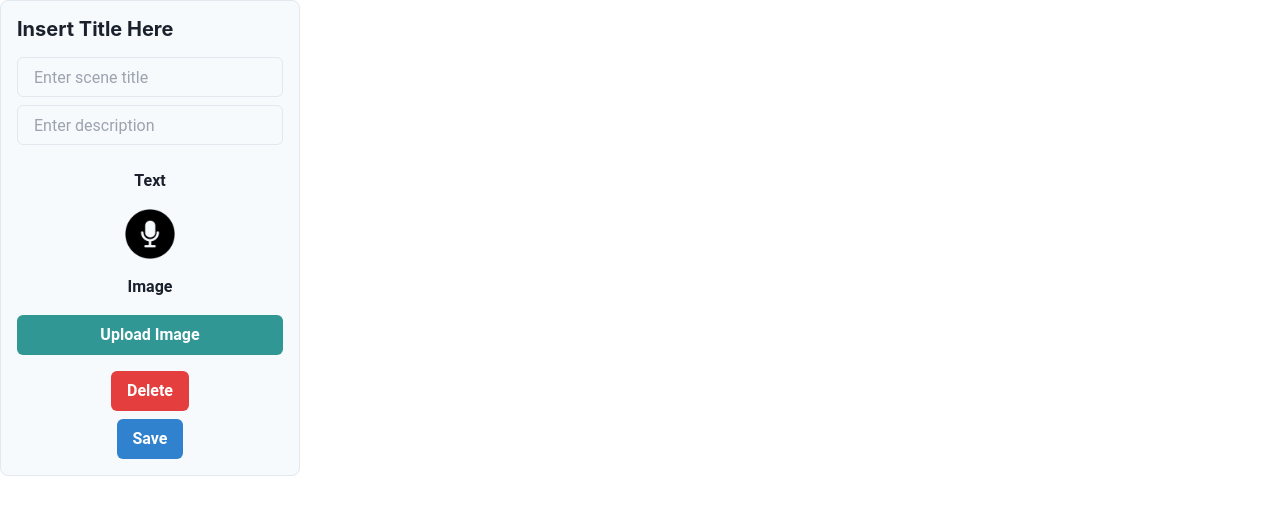
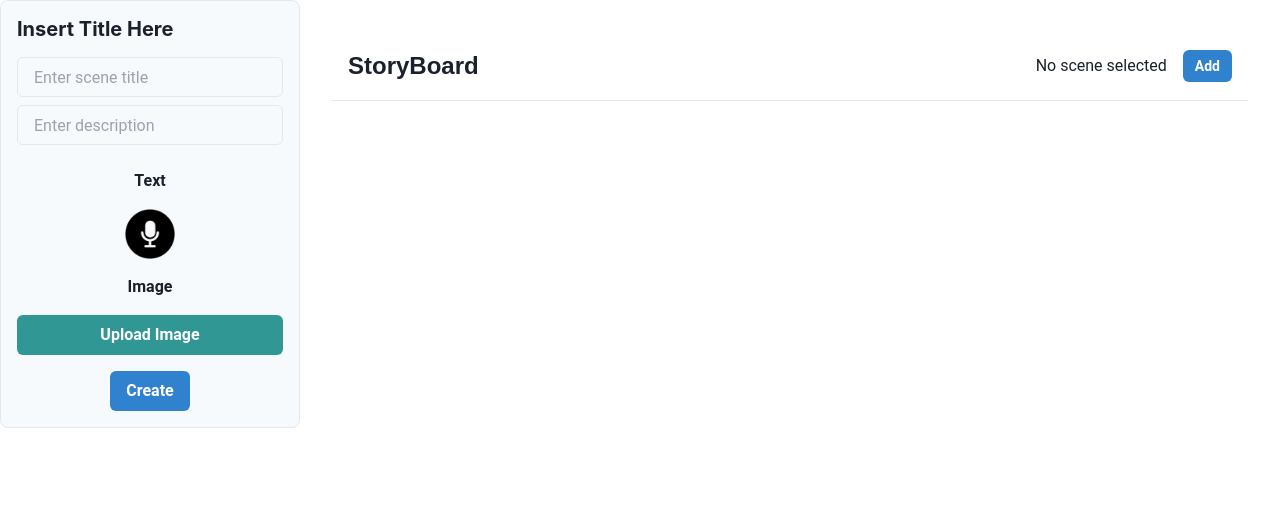
Before and after one commit to Kit-Kat31415926/Storyboard, a React (Create React App) app in the folder storyboard/: page /Home in a window 1280 px wide. Shown: the top 514 px of the page. Built offline with nearby package versions, Linux system fonts and the light colour scheme.

Commit message:
Finished beautiful stuff

```diff
--- a/storyboard/src/components/SideBar.jsx
+++ b/storyboard/src/components/SideBar.jsx
@@ -2,9 +2,10 @@ import React, { useState } from 'react';
 import { Box, Button, Input, Heading, VStack, Text, Image } from '@chakra-ui/react';
 import mic from '../assets/microphone.png';
 
-const SideBar = ({ onAddScene }) => {
-    const [title, setTitle] = useState('');
-    const [description, setDescription] = useState('');
+const SideBar = ({ onAddScene, title, setTitle, description, setDescription, saveCreate }) => {
+    // const [title, setTitle] = useState('');
+    // const [description, setDescription] = useState('');
+
     const handleUpload = () => {
         // Upload logic here
         console.log("Upload Image");
@@ -33,8 +34,10 @@ const SideBar = ({ onAddScene }) => {
                 <Text fontWeight="bold">Image</Text>
                 <Button onClick={handleUpload} colorScheme="teal" w="full">Upload Image</Button>
                 <VStack spacing={2} w="full">
-                    <Button colorScheme="red" onClick={() => console.log("Delete")}>Delete</Button>
-                    <Button colorScheme="blue" onClick={() => onAddScene(title, description)}>Save</Button>
+                    {saveCreate === "Save" && (
+                        <Button colorScheme="red" onClick={() => console.log("Delete")}>Delete</Button>
+                    )}
+                    <Button colorScheme="blue" onClick={() => onAddScene(title, description)}>{saveCreate}</Button>
                 </VStack>
             </VStack>
         </Box>
--- a/storyboard/src/components/TitleBar.jsx
+++ b/storyboard/src/components/TitleBar.jsx
@@ -1,7 +1,25 @@
+// import React from 'react';
+// import { Button, Flex } from '@chakra-ui/react';
+
+// const TitleBar = ({ onCreate, onSave }) => {
+//     return (
+//         <Flex justifyContent="space-between" p={4} bg="gray.200">
+//             <h1>Your Title</h1>
+//             <div>
+//                 <Button onClick={onCreate} colorScheme="teal">Create</Button>
+//                 <Button onClick={onSave} colorScheme="blue">Save</Button>
+//             </div>
+//         </Flex>
+//     );
+// };
+
+// export default TitleBar;
+
 import React from 'react';
 import { Flex, Text, Button } from '@chakra-ui/react';
 
-export const TitleBar = ({ selectedScene, onAddScene }) => (
+export const TitleBar = ({ scenes, selectedSceneIndex, createNewScene }) => {
+  return (
     <Flex
       justifyContent="space-between"
       alignItems="center"
@@ -15,10 +33,10 @@ export const TitleBar = ({ selectedScene, onAddScene }) => (
       </Text>
       <Flex alignItems="center">
         <Text mr={4} fontFamily="'Roboto', sans-serif">
-        {selectedScene ? `Scene #${selectedScene}` : 'No scene selected'}
+          {selectedSceneIndex !== null ? `Scene #${selectedSceneIndex + 1}` : 'No scene selected'}
         </Text>
         <Button
-        onClick={onAddScene}
+          onClick={() => createNewScene()}
           colorScheme="blue"
           size="sm"
           _hover={{ transform: 'scale(1.05)' }}
@@ -28,4 +46,5 @@ export const TitleBar = ({ selectedScene, onAddScene }) => (
         </Button>
       </Flex>
     </Flex>
-);
+  )
+};
--- a/storyboard/src/pages/Home.jsx
+++ b/storyboard/src/pages/Home.jsx
@@ -1,3 +1,5 @@
+
+
 import React, { useState } from 'react';
 import { Box, Flex, Button, Text, Heading, VStack, Input } from '@chakra-ui/react';
 import { DragDropContext, Droppable, Draggable } from '@hello-pangea/dnd';
@@ -7,9 +9,12 @@ import SideBar from '../components/SideBar';
 
 const Home = () => {
   const [scenes, setScenes] = useState([]);
-  const [selectedScene, setSelectedScene] = useState(null);
-
+  const [selectedSceneIndex, setSelectedSceneIndex] = useState(null);
+  const [title, setTitle] = useState('');
+  const [description, setDescription] = useState('');
+  const [saveCreate, setSaveCreate] = useState('Create');
   const addScene = (title, description) => {
+    if (saveCreate === "Create") {
       const newScene = {
         id: `scene-${scenes.length + 1}`,
         title: title,
@@ -17,6 +22,28 @@ const Home = () => {
         expanded: false,
       };
       setScenes([...scenes, newScene]);
+      createNewScene();
+    } else if (saveCreate === "Save") {
+      scenes[selectedSceneIndex].title = title;
+      scenes[selectedSceneIndex].description = description;
+      createNewScene();
+    }
+
+  };
+
+  const createNewScene = () => {
+    setTitle('');
+    setDescription('');
+    setSaveCreate('Create');
+    setSelectedSceneIndex(null);
+  };
+  const editScene = (index) => {
+    const selectedScene = scenes[index];
+    // can't use selectedScenesIndex because above operation is asynchronous
+    setTitle(selectedScene.title);
+    setDescription(selectedScene.description);
+    setSaveCreate('Save');
+    setSelectedSceneIndex(index);
   };
 
   const toggleDescription = (id) => {
@@ -35,9 +62,14 @@ const Home = () => {
 
   return (
     <Flex minHeight="100vh" bg="white" fontFamily="'Roboto', sans-serif">
-      <SideBar onAddScene={addScene} />
+      <SideBar onAddScene={addScene}
+        title={title}
+        setTitle={setTitle}
+        description={description}
+        setDescription={setDescription}
+        saveCreate={saveCreate}/>
       <Box flex="1" p={8} overflowY="auto">
-        {/* <TitleBar selectedScene={selectedScene} onAddScene={null} /> */}
+        <TitleBar scenes={scenes} selectedSceneIndex={selectedSceneIndex} createNewScene={createNewScene} />
         <DragDropContext onDragEnd={onDragEnd}>
           <Droppable droppableId="scenes" direction="horizontal">
             {(provided) => (
@@ -61,8 +93,9 @@ const Home = () => {
                       >
                         <SceneCard
                           scene={scene}
-                          isSelected={selectedScene === scene.id}
-                          onSelect={() => setSelectedScene(scene.id)}
+                          isSelected={selectedSceneIndex === index}
+                          onSelect={() => editScene(index)}
+                          // onSelect={() => setSelectedScene(scene.id)}
                           onToggleDescription={toggleDescription}
                         />
                       </Box>
```
Lines whose indentation alone changed are shown as unchanged.
